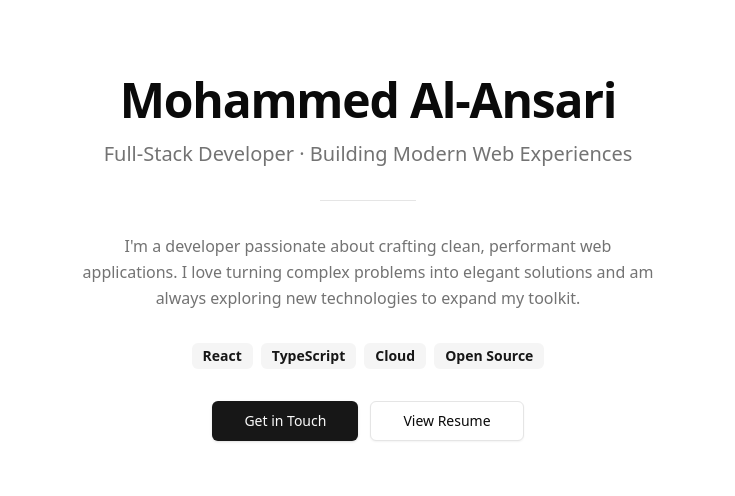
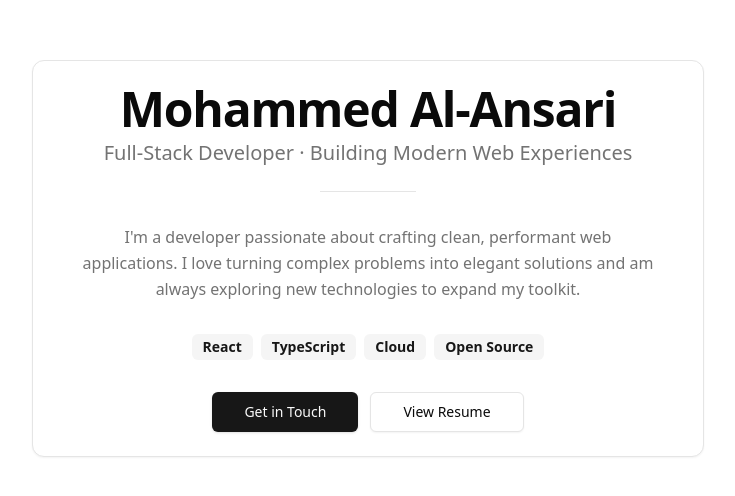
Before and after one commit to mohalansari2005-sys/profile-page, a React (Vite) app: page / in a window 1280 px wide. Shown: the part 142-638 px from the top of the page, without its empty margins (272-1007 px from the left). Built offline with nearby package versions, Linux system fonts and the light colour scheme.

Commit message:
refactor: Encapsulate About section content within Card, CardHeader, and CardContent components.

```diff
--- a/src/components/about/About.tsx
+++ b/src/components/about/About.tsx
@@ -1,27 +1,35 @@
 import { Badge } from "@/components/ui/badge";
 import { Button } from "@/components/ui/button";
 import { Separator } from "@/components/ui/separator";
+import {
+    Card,
+    CardContent,
+    CardHeader,
+} from "@/components/ui/card";
 
 const highlights = ["React", "TypeScript", "Cloud", "Open Source"] as const;
 
 function About() {
     return (
         <section className="flex min-h-screen items-center justify-center px-4 py-16 md:py-24">
-            <div className="w-full max-w-2xl text-center">
+            <Card className="w-full max-w-2xl border shadow-sm">
+                <CardHeader className="items-center text-center">
                     {/* Name */}
                     <h1 className="text-4xl font-bold tracking-tight text-foreground sm:text-5xl">
                         Mohammed Al-Ansari
                     </h1>
 
                     {/* Headline */}
-                <p className="mt-4 text-lg text-muted-foreground sm:text-xl">
+                    <p className="mt-2 text-lg text-muted-foreground sm:text-xl">
                         Full-Stack Developer · Building Modern Web Experiences
                     </p>
+                </CardHeader>
 
-                <Separator className="mx-auto my-8 w-24" />
+                <CardContent className="flex flex-col items-center text-center">
+                    <Separator className="mb-8 w-24" />
 
                     {/* Bio */}
-                <p className="mx-auto max-w-xl text-base leading-relaxed text-muted-foreground">
+                    <p className="max-w-xl text-base leading-relaxed text-muted-foreground">
                         I'm a developer passionate about crafting clean, performant web
                         applications. I love turning complex problems into elegant solutions
                         and am always exploring new technologies to expand my toolkit.
@@ -47,7 +55,8 @@ function About() {
                             </a>
                         </Button>
                     </div>
-            </div>
+                </CardContent>
+            </Card>
         </section>
     );
 }
```
Lines whose indentation alone changed are shown as unchanged.
